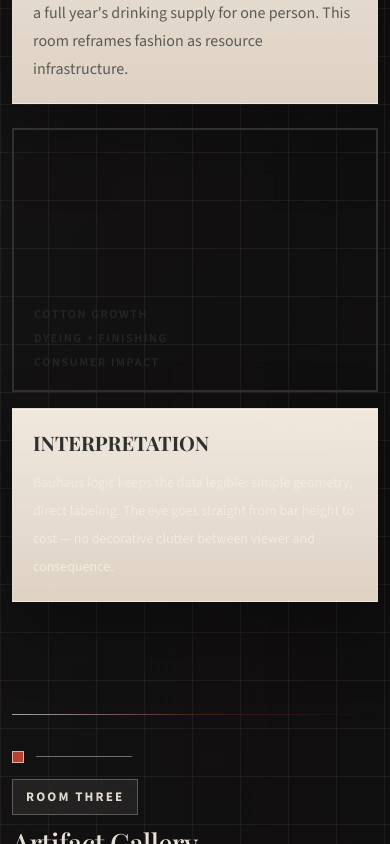
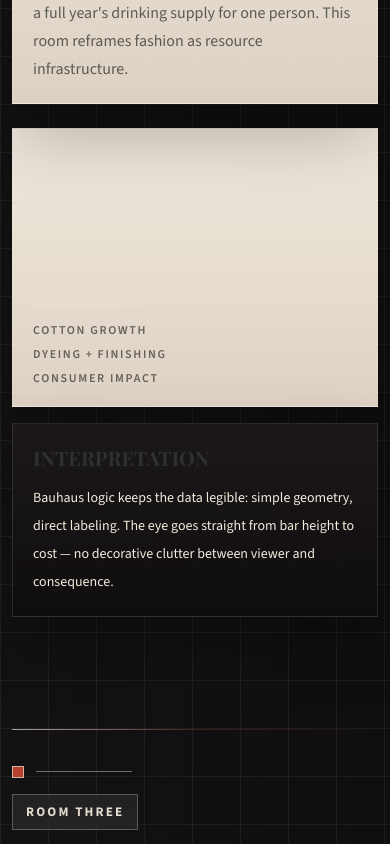
Before and after one commit to vangela6780/is117Midterm, a Next.js app: page / in a window 390 px wide. Shown: the part 2920-3764 px from the top of the page. Built offline with nearby package versions, Linux system fonts and the light colour scheme; a web font is replaced by a local one.

Commit message:
style: blend gothic, mod, and couture museum cues across rooms

```diff
--- a/app/globals.css
+++ b/app/globals.css
@@ -280,3 +280,23 @@ button:focus-visible {
   background: rgba(255, 255, 255, 0.03);
   backdrop-filter: blur(10px);
 }
+
+.noir-panel {
+  border: 1px solid rgba(243, 235, 222, 0.12);
+  background:
+    linear-gradient(180deg, rgba(28, 24, 25, 0.95), rgba(15, 13, 14, 0.98));
+  box-shadow: 0 24px 60px rgba(0, 0, 0, 0.28);
+}
+
+.mod-disc {
+  display: inline-block;
+  border-radius: 999px;
+  border: 1px solid rgba(243, 235, 222, 0.25);
+  background: radial-gradient(circle at 35% 35%, rgba(255, 255, 255, 0.14), transparent 35%), rgba(255, 255, 255, 0.04);
+}
+
+.couture-rule {
+  height: 1px;
+  width: 100%;
+  background: linear-gradient(to right, rgba(243, 235, 222, 0.55), rgba(243, 235, 222, 0.1), transparent);
+}
--- a/components/CommunityImpact.tsx
+++ b/components/CommunityImpact.tsx
@@ -12,7 +12,12 @@ export function CommunityImpact() {
 
   return (
     <div className="grid gap-6 xl:grid-cols-[0.9fr_1.1fr]">
-      <div className="artifact-card p-5 sm:p-6">
+      <div className="artifact-card relative overflow-hidden p-5 sm:p-6">
+        <div aria-hidden className="absolute right-5 top-5 flex gap-2">
+          <span className="mod-disc h-3 w-3" />
+          <span className="mod-disc h-3 w-3 bg-rust/20" />
+          <span className="mod-disc h-3 w-3 bg-ochre/20" />
+        </div>
         <p className="display-type text-sm uppercase tracking-[0.22em] text-clay">Social Proof / Community Impact</p>
         <p
           className="impact-number mt-5 text-rust"
@@ -38,7 +43,8 @@ export function CommunityImpact() {
       </div>
       <div className="grid gap-4 sm:grid-cols-2 xl:grid-cols-1">
         {communityStatements.map((statement, index) => (
-          <blockquote key={statement} className="artifact-card p-5 text-base leading-7 text-ash/82">
+          <blockquote key={statement} className="artifact-card relative overflow-hidden p-5 text-base leading-7 text-ash/82">
+            <div aria-hidden className="absolute inset-x-0 top-0 h-1 bg-[linear-gradient(90deg,#b5412e,#c68b2e,#2f7f78)]" />
             <p className="display-type text-sm uppercase tracking-[0.22em] text-clay">Statement {index + 1}</p>
             <p className="mt-3">{statement}</p>
           </blockquote>
--- a/components/CostShift.tsx
+++ b/components/CostShift.tsx
@@ -1,7 +1,8 @@
 export function CostShift() {
   return (
     <div className="grid gap-6 xl:grid-cols-[0.9fr_1.1fr]">
-      <div className="artifact-card p-5 sm:p-6">
+      <div className="artifact-card relative overflow-hidden p-5 sm:p-6">
+        <div aria-hidden className="mod-disc absolute right-4 top-4 h-10 w-10" />
         <p className="display-type text-sm uppercase tracking-[0.22em] text-clay">The Shift / The Cost</p>
         <p className="impact-number mt-4 text-teal">2,000</p>
         <p className="display-type mt-2 text-2xl uppercase leading-tight text-ash md:text-3xl">gallons of water</p>
@@ -14,19 +15,20 @@ export function CostShift() {
         role="img"
         aria-label="Bar chart: consumer impact has the highest water footprint, followed by dyeing and finishing, then cotton growth"
       >
-        <div className="border-2 border-ash bg-background p-5 lg:col-span-2" aria-hidden="true">
+        <div className="artifact-card p-5 lg:col-span-2" aria-hidden="true">
           <div className="flex min-h-[140px] items-end gap-3">
             <div className="w-1/3 bg-rust shadow-[0_0_18px_rgba(181,65,46,0.18)]" style={{ height: "28%" }} />
             <div className="w-1/3 bg-ochre shadow-[0_0_18px_rgba(198,139,46,0.18)]" style={{ height: "56%" }} />
             <div className="w-1/3 bg-teal shadow-[0_0_18px_rgba(47,127,120,0.18)]" style={{ height: "100%" }} />
           </div>
+          <div className="couture-rule mt-4" />
           <div className="mt-4 grid gap-2 text-xs font-semibold uppercase tracking-[0.14em] text-ash/70 sm:grid-cols-3 sm:gap-3 sm:text-center">
             <span>Cotton growth</span>
             <span>Dyeing + finishing</span>
             <span>Consumer impact</span>
           </div>
         </div>
-        <div className="artifact-card p-5 text-sm leading-7 text-ash/84">
+        <div className="noir-panel p-5 text-sm leading-7 text-mist/82">
           <p className="display-type text-xl uppercase text-ash">Interpretation</p>
           <p className="mt-3">
             Bauhaus logic keeps the data legible: simple geometry, direct labeling. The eye goes straight from bar height to cost — no decorative clutter between viewer and consequence.
--- a/components/WorkshopAction.tsx
+++ b/components/WorkshopAction.tsx
@@ -5,7 +5,8 @@ export function WorkshopAction() {
     <div className="grid gap-6 xl:grid-cols-[1fr_0.8fr]">
       <div className="grid gap-4">
         {workshopSteps.map((step, index) => (
-          <div key={step} className="artifact-card p-5">
+          <div key={step} className="artifact-card relative overflow-hidden p-5">
+            <div aria-hidden className="absolute right-0 top-0 h-full w-2 bg-[linear-gradient(180deg,#b5412e,#c68b2e)]" />
             <p className="display-type text-sm uppercase tracking-[0.22em] text-clay">Workshop step {index + 1}</p>
             <p className="mt-3 text-base leading-7 text-ash/84">{step}</p>
           </div>
@@ -18,7 +19,7 @@ export function WorkshopAction() {
           Repair, patchwork, reconstruction, and visible mending convert reflection into practice. In this room, each
           intervention is treated as a small act of stewardship.
         </p>
-        <div className="mt-6 border border-mist/12 bg-[linear-gradient(180deg,rgba(27,23,24,0.94),rgba(18,16,17,0.98))] p-4 text-sm uppercase tracking-[0.14em] leading-6 text-mist/88">
+        <div className="mt-6 noir-panel p-4 text-sm uppercase tracking-[0.14em] leading-6 text-mist/88">
           Visitor prompt: bring one worn garment and document one repair decision before replacement.
         </div>
       </aside>
```
